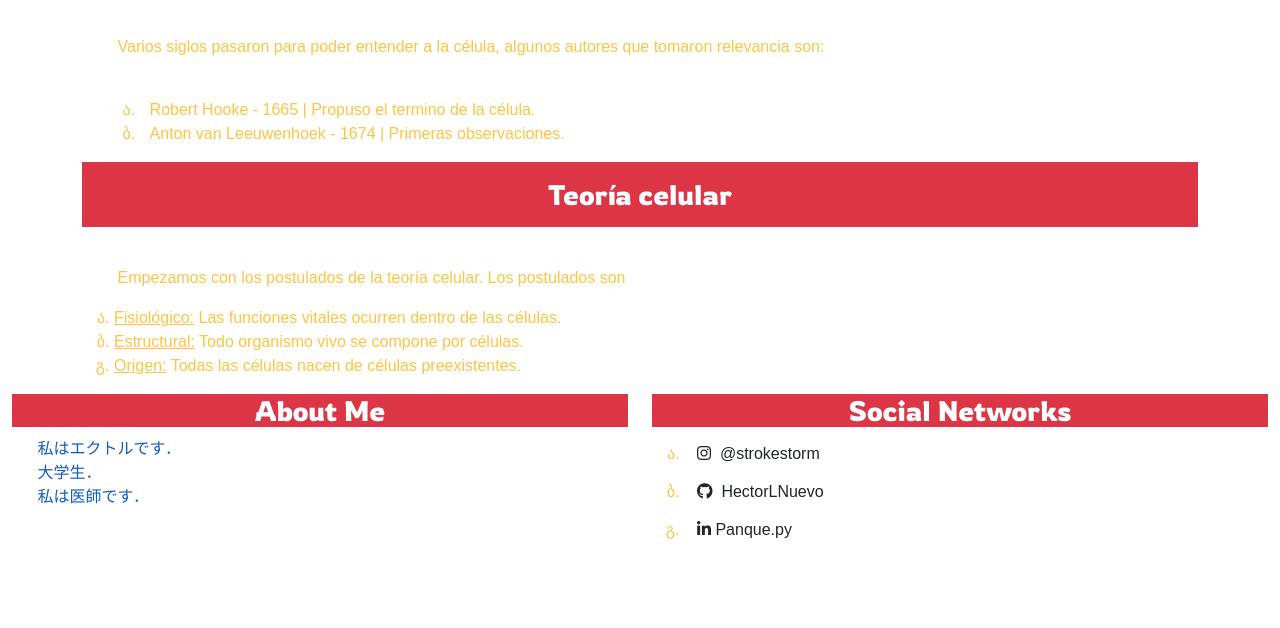
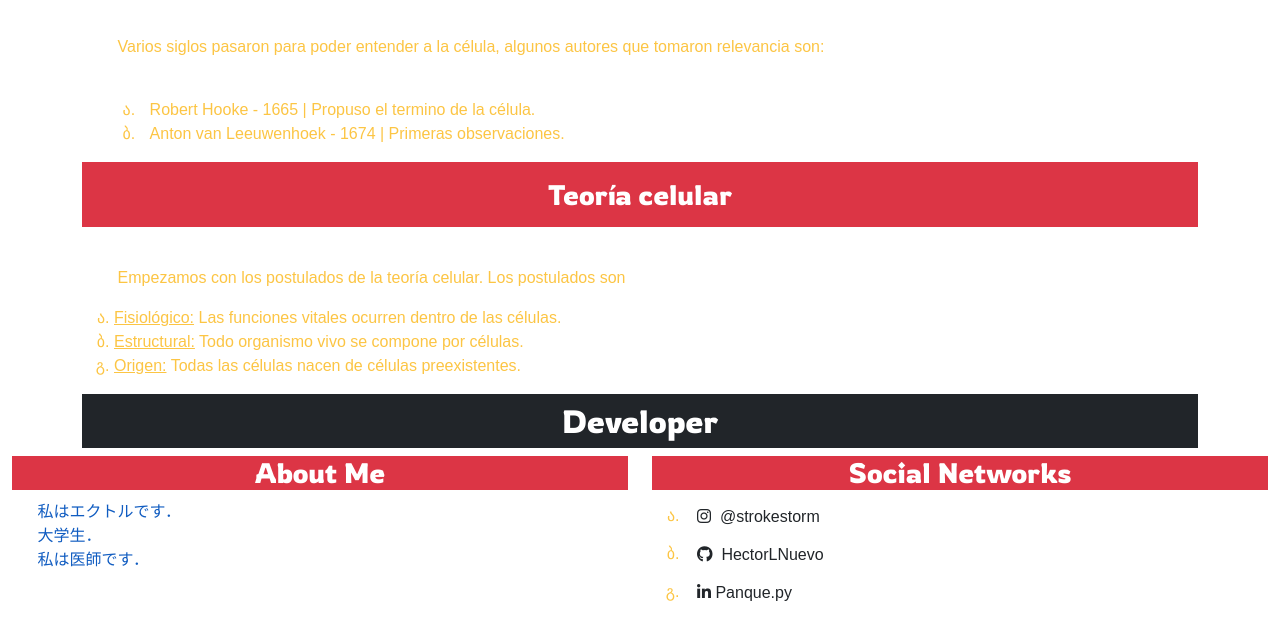
Before and after one commit to HectorLNuevo/biolog-a, a plain HTML site: page index.html in a window 1280 px wide. Shown: the part 355-983 px from the top of the page. Before the commit the page ends 920 px from the top, so only its background shows below. Drawn offline with nearby package versions, Linux system fonts and the light colour scheme.

Commit message:
Diseño de Página

```diff
--- a/index.html
+++ b/index.html
@@ -51,6 +51,13 @@
             </section>
         </div>
     </main>
+    <div class="container">
+        <article class="row">
+            <section class="col">
+                <h2 class="bg-dark text-bg-dark p-2">Developer</h2>
+            </section>
+        </article>
+    </div>
     <footer class="container-fluid">
         <!-- Information creator -->
         <article class="row">
```
